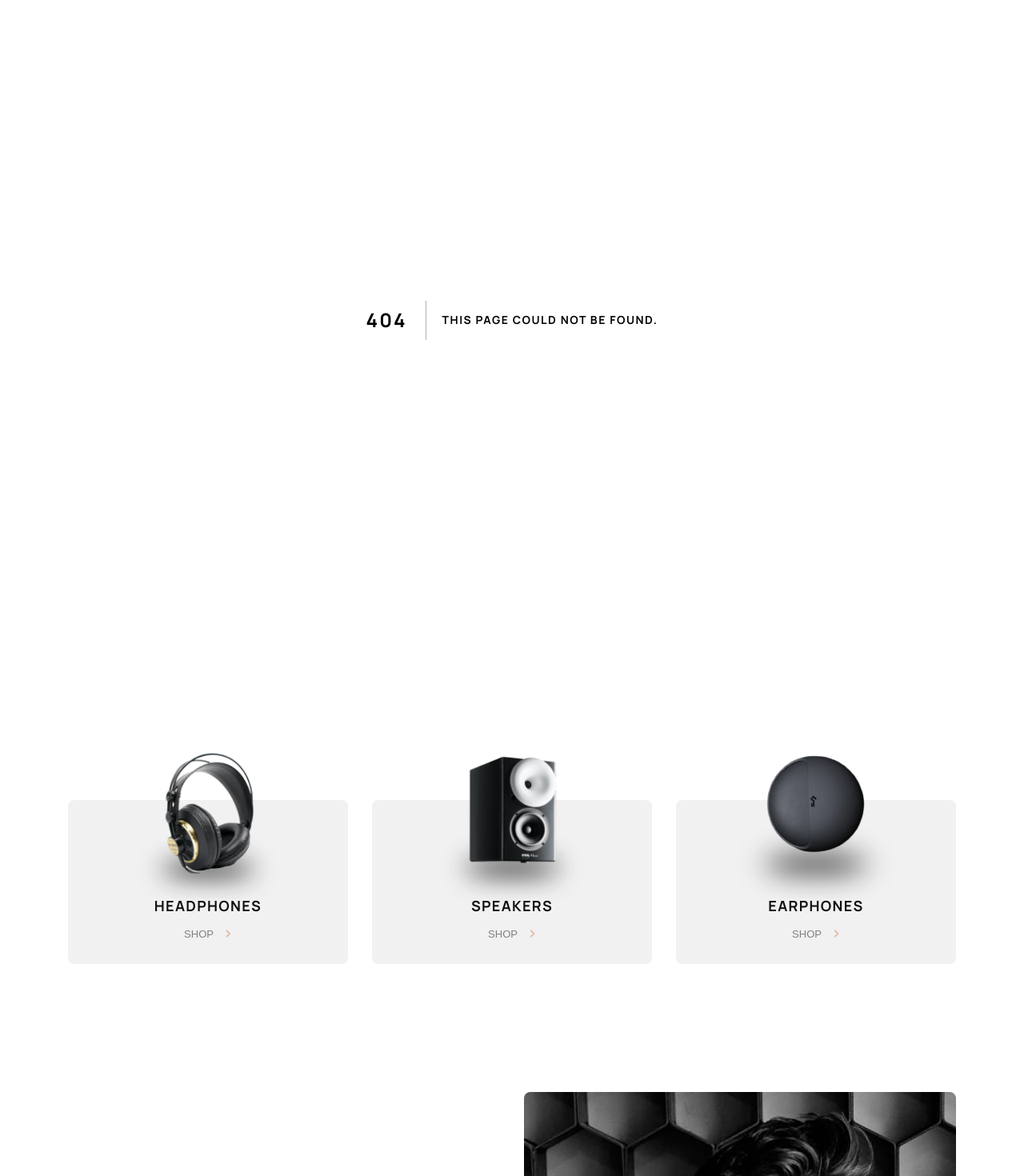
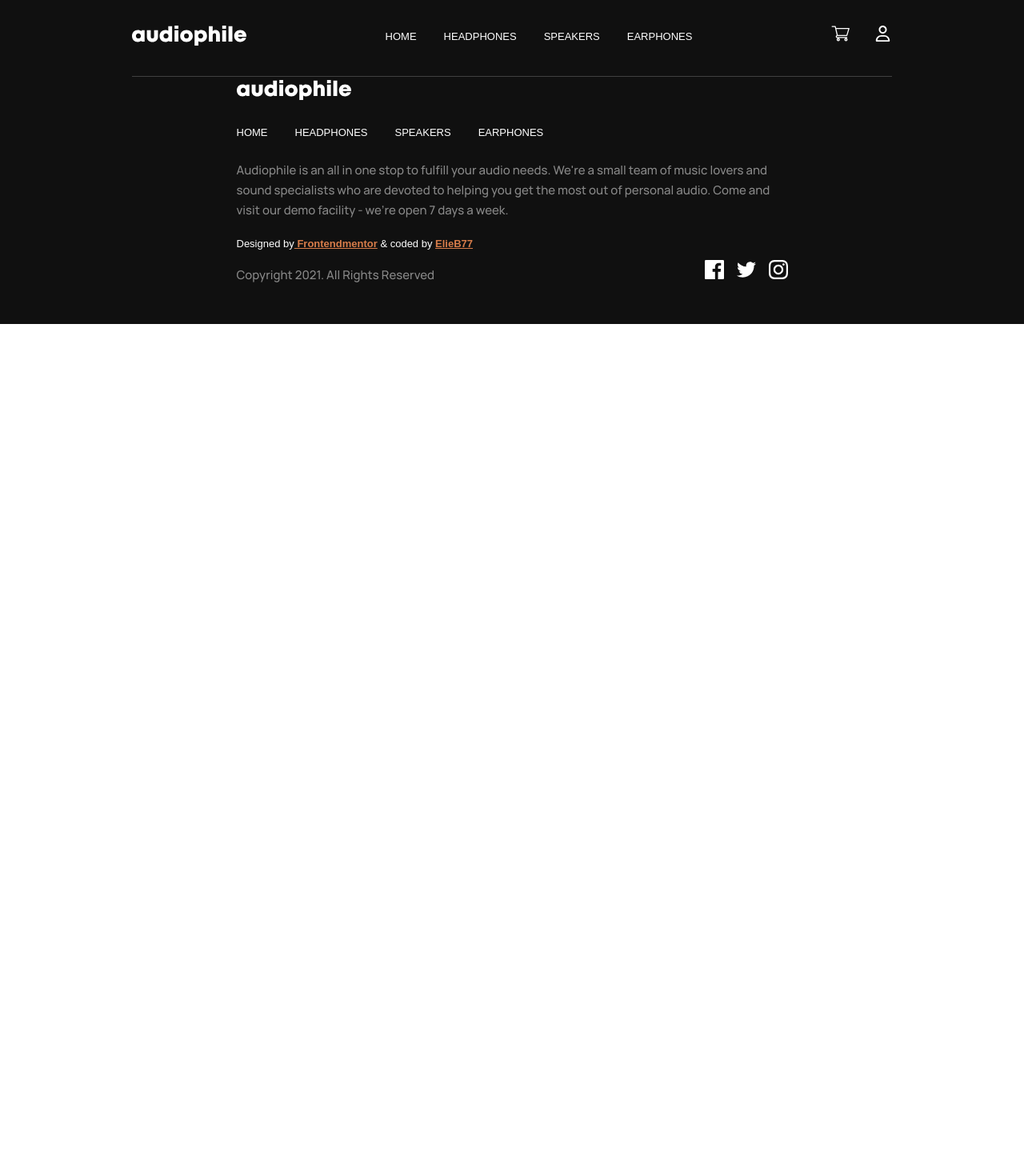
Before and after one commit to ElieB77/audiophile, a Next.js app: page /user-informations in a window 1280 px wide. Before the commit this address had no page. Shown: the top 1470 px of the page at 80% size. After the commit the page ends 800 px from the top, so only its background shows below. Built offline with nearby package versions, Linux system fonts and the light colour scheme.

Commit message:
Add user-oinformations page.

```diff
--- a/pages/_app.tsx
+++ b/pages/_app.tsx
@@ -43,7 +43,9 @@ export default function App({ Component, pageProps }: AppProps) {
   }, [router.pathname]);
 
   const navbarColor =
-    router.pathname === "/product/[id]" || router.pathname === "/checkout"
+    router.pathname === "/product/[id]" ||
+    router.pathname === "/checkout" ||
+    router.pathname === "/user-informations"
       ? "__dark_navbar"
       : undefined;
 
@@ -62,6 +64,7 @@ export default function App({ Component, pageProps }: AppProps) {
           <div className="container">
             {router.pathname !== "/" &&
               router.pathname !== "/checkout" &&
+              router.pathname !== "/user-informations" &&
               router.pathname !== "/order-confirmation" && (
                 <div className="__card_categories">
                   {cardCategoryData.map((card: any, index: number) => {
@@ -78,6 +81,7 @@ export default function App({ Component, pageProps }: AppProps) {
                 </div>
               )}
             {router.pathname !== "/checkout" &&
+              router.pathname !== "/user-informations" &&
               router.pathname !== "/order-confirmation" && <TextWithImage />}
           </div>
           {router.pathname !== "/order-confirmation" && (
--- /dev/null
+++ b/pages/user-informations/index.tsx
@@ -0,0 +1,9 @@
+const UserInformations = () => {
+  return (
+    <div>
+      <div>User Informations</div>
+    </div>
+  );
+};
+
+export default UserInformations;
```
